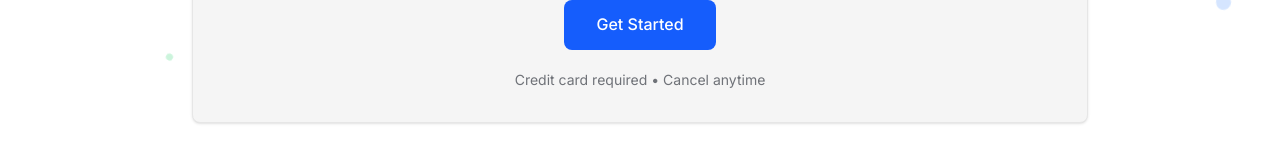
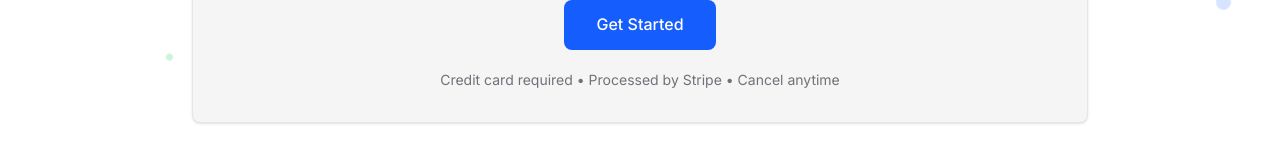
Before and after one commit to cabecaturbo/netiawebsite, a Next.js app: page /pricing in a window 1280 px wide. Shown: the part 1327-1487 px from the top of the page. Built offline with nearby package versions, Linux system fonts and the light colour scheme.

Commit message:
Add Stripe payment processing trust signal
- Add 'Processed by Stripe' to payment messaging
- Builds trust with secure payment processing branding
- Maintains clear expectations about credit card requirement

```diff
--- a/app/pricing/page.tsx
+++ b/app/pricing/page.tsx
@@ -227,7 +227,7 @@ export default function Pricing() {
                   Get Started
                 </a>
                 <p className="text-sm text-muted mt-3">
-                  Credit card required • Cancel anytime
+                  Credit card required • Processed by Stripe • Cancel anytime
                 </p>
               </div>
             </div>
```
